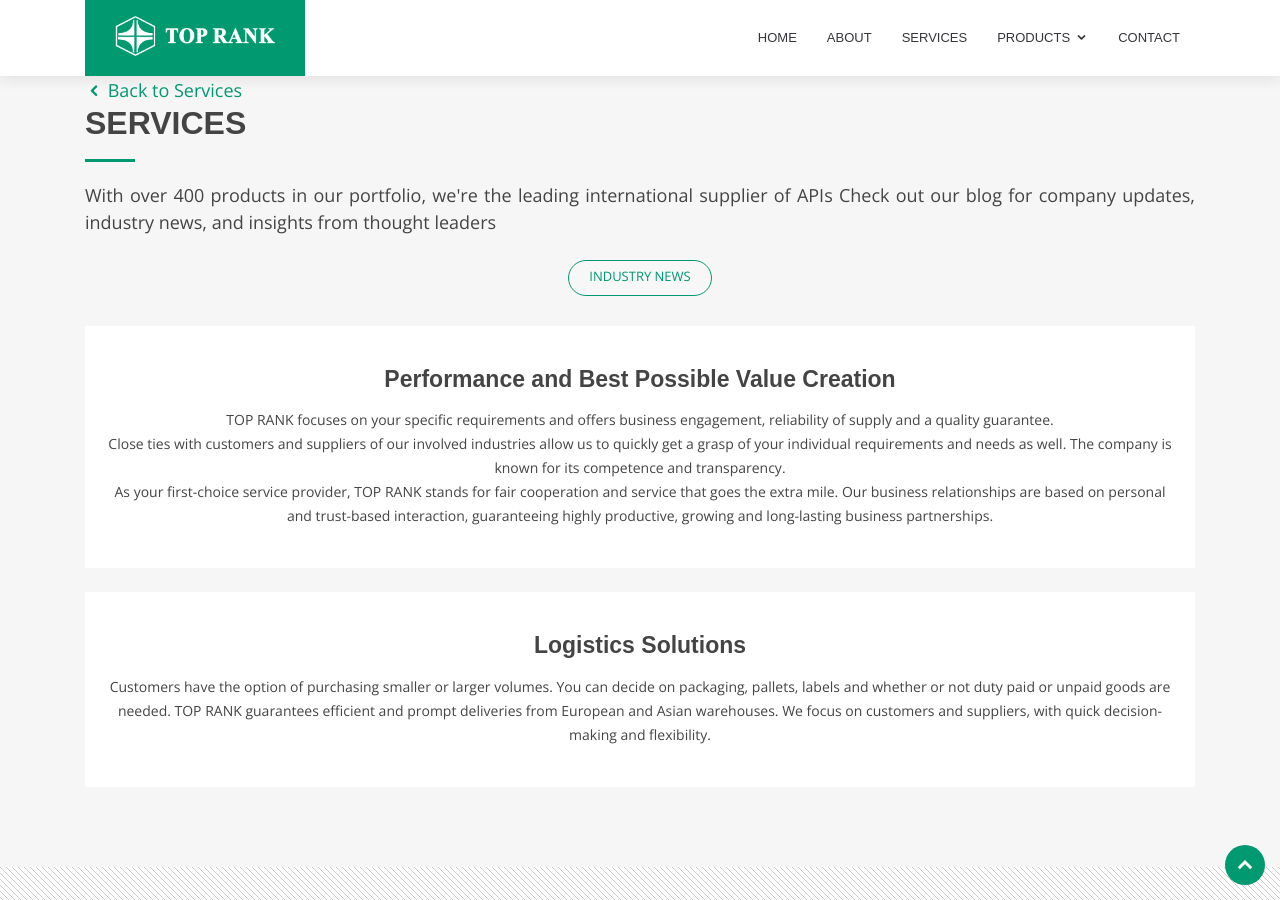
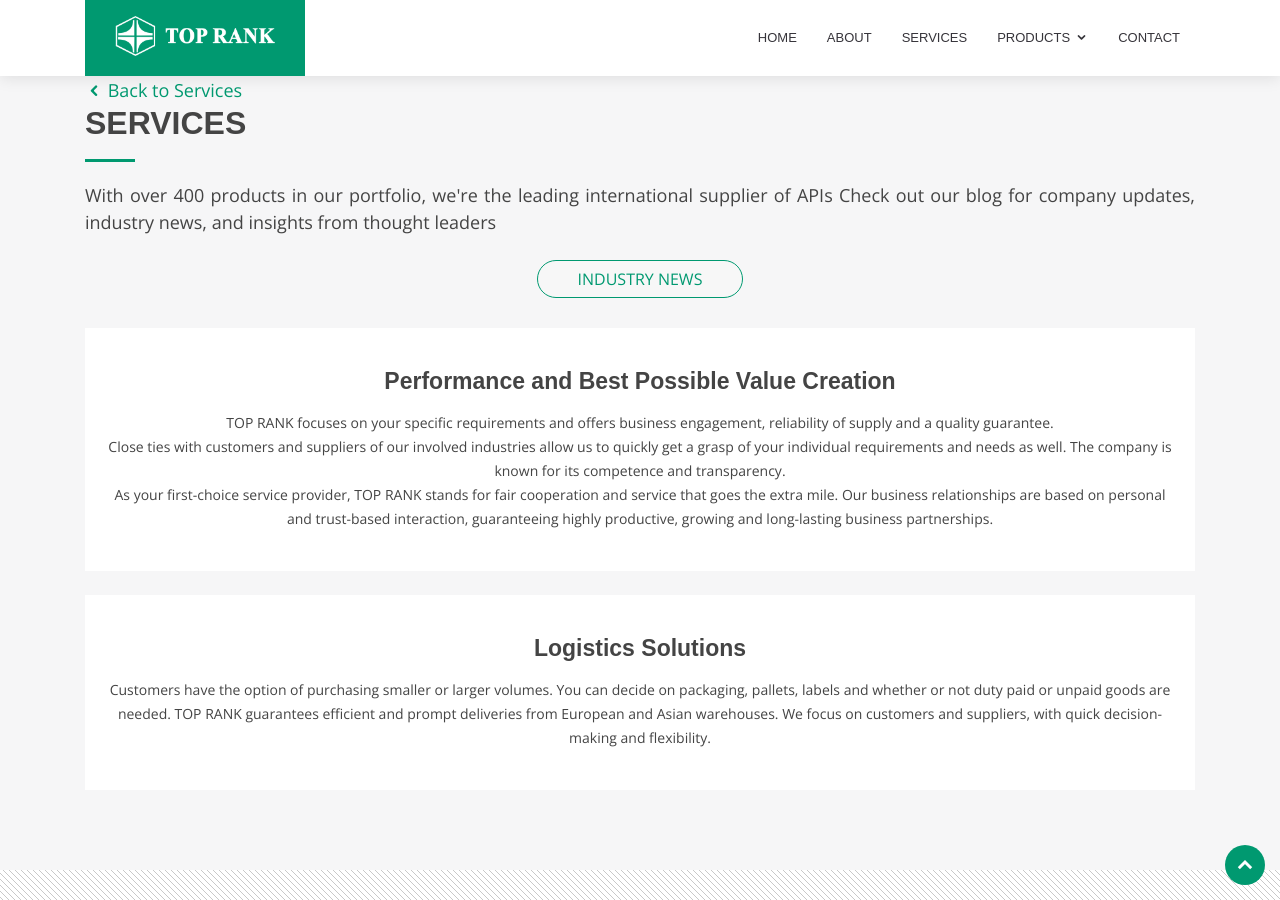
Before and after one commit to neyamat101/neyamat101.github.io, a Jekyll site: the page built from details.md, in a window 1280 px wide and 900 px high, scrolled down 903 px. Built offline with Jekyll 4.4.1, drawn with Linux system fonts in a browser that asks for light colours.

Commit message:
Update style.css
style added

```diff
--- a/assets/css/style.css
+++ b/assets/css/style.css
@@ -834,6 +834,7 @@ section {
   padding: 40px 20px;
   transition: all ease-in-out 0.3s;
   background: #fff;
+  width: 100%;
 }
 
 .services .icon-box .icon {
@@ -1884,4 +1885,9 @@ display: table;
   line-height: 1;
 }
 
+.services .service-btn{
+  font-size: 16px;
+  padding: 6px 40px 6px 40px;
+}
+
 #products-for-five-solutions-details.product-list td:nth-of-type(1) { text-transform: uppercase; }
```
